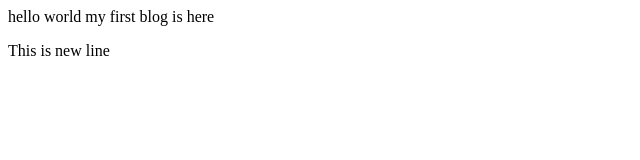
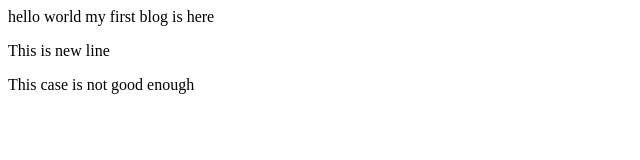
Before and after one commit to KaziAbdullahAlMamun1/localRepo, a plain HTML site: page index.html in a window 1280 px wide. Shown: the whole page, without its empty margins (0-640 px from the left). Drawn offline with Linux system fonts and the light colour scheme.

Commit message:
new line in html

```diff
--- a/index.html
+++ b/index.html
@@ -1,2 +1,3 @@
 <p> hello world my first blog is here</p>
 <p>This is new line</p>
+<p>This case is not good enough</p>
```
